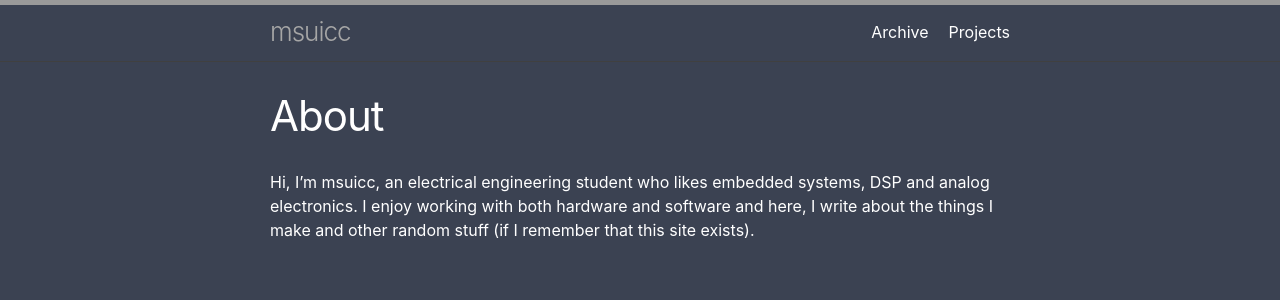
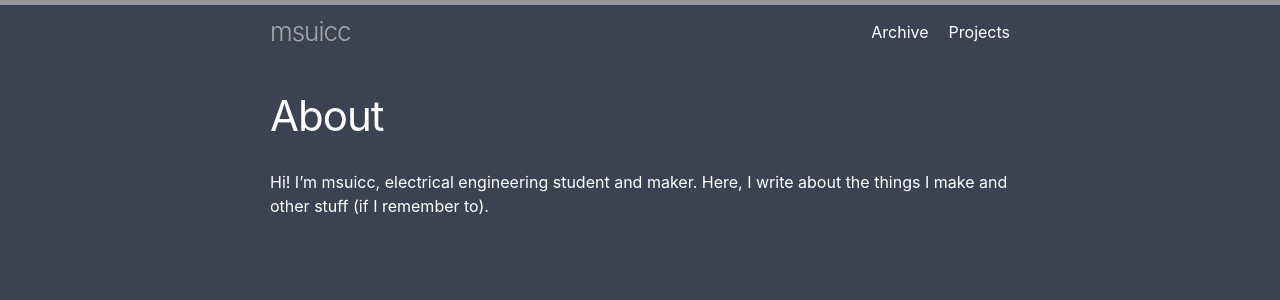
Before and after one commit to kw-ch/kw-ch.github.io, a Jekyll site: the page built from index.md, in a window 1280 px wide. Shown: the top 300 px of the page. Built offline with Jekyll 4.4.1, drawn with Linux system fonts in a browser that asks for light colours.

Commit message:
Update index.md

```diff
--- a/index.md
+++ b/index.md
@@ -2,7 +2,7 @@
 layout: page
 title: About
 ---
-Hi, I'm msuicc, an electrical engineering student who likes embedded systems, DSP and analog electronics. I enjoy working with both hardware and software and here, I write about the things I make and other random stuff (if I remember that this site exists).
+Hi! I'm msuicc, electrical engineering student and maker. Here, I write about the things I make and other stuff (if I remember to).
 
 <!---
 You can find my project logs [<u>here</u>](https://msuicc.github.io/projects)
```
